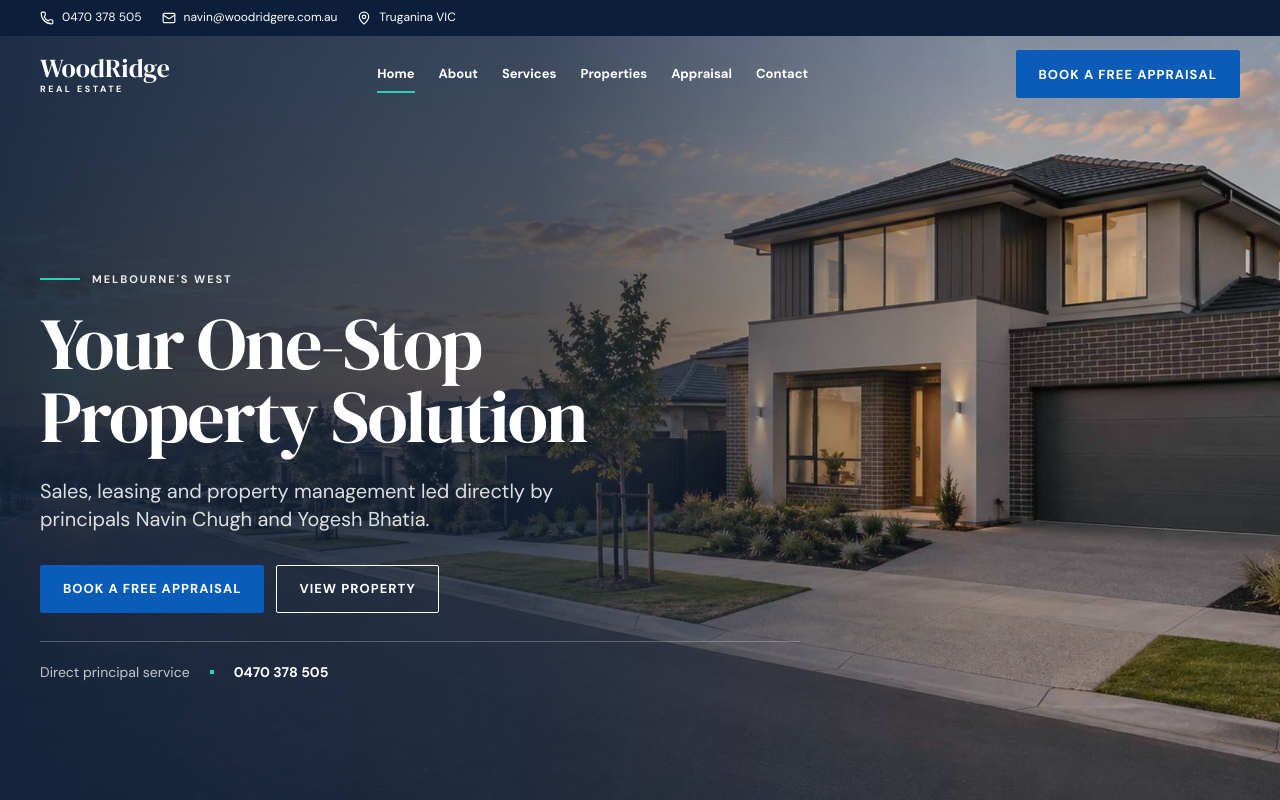
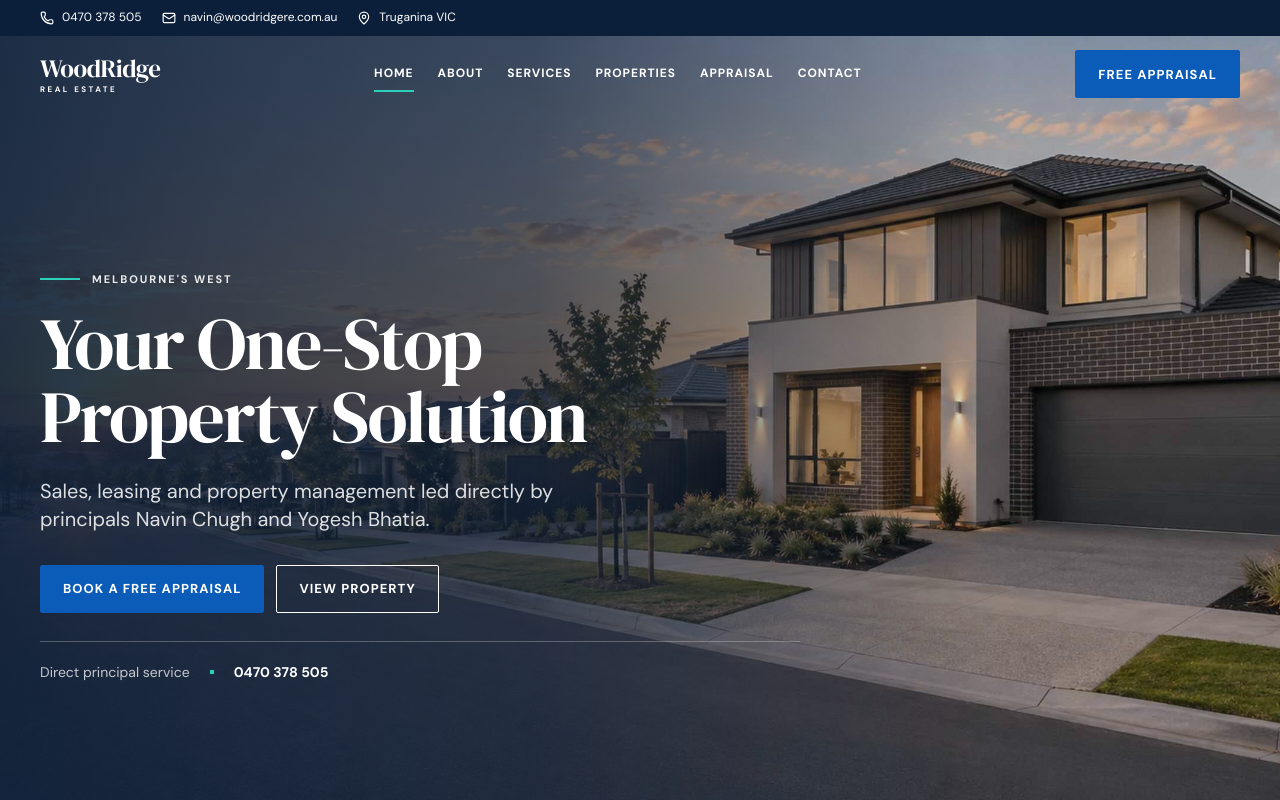
Before and after one commit to tayyabheree/Estate-website, a Next.js app: page / in a window 1280 px wide. Shown: the top 800 px of the page. Built offline with nearby package versions, Linux system fonts and the light colour scheme.

Commit message:
Polish WoodRidge presentation and remove asset dependencies

```diff
--- a/components/layout/SiteHeader.tsx
+++ b/components/layout/SiteHeader.tsx
@@ -1,10 +1,114 @@
 "use client";
+
 import { useEffect, useState } from "react";
 import { site } from "@/content/site";
 import { MobileMenu } from "./MobileMenu";
-export function SiteHeader(){
- const [scrolled,setScrolled]=useState(false);const [menuOpen,setMenuOpen]=useState(false);const [active,setActive]=useState("#home");
- useEffect(()=>{const onScroll=()=>setScrolled(window.scrollY>80);onScroll();window.addEventListener("scroll",onScroll,{passive:true});const ids=site.nav.map(([,href])=>href.slice(1));const observer=new IntersectionObserver((entries)=>{const visible=entries.filter(e=>e.isIntersecting).sort((a,b)=>b.intersectionRatio-a.intersectionRatio)[0];if(visible)setActive("#"+visible.target.id);},{rootMargin:"-35% 0px -55%",threshold:[0,.2,.6]});ids.forEach(id=>{const el=document.getElementById(id);if(el)observer.observe(el);});return()=>{window.removeEventListener("scroll",onScroll);observer.disconnect();};},[]);
- const dark=!scrolled;
- return <><header className={"site-header sticky top-0 z-50 h-[72px] transition-colors md:h-[76px] "+(scrolled?"border-b border-line bg-white text-navy":"bg-transparent text-white")} style={{marginBottom:"-76px"}}><div className="container flex h-full items-center justify-between"><a href="#home" className="leading-none" aria-label="WoodRidge Real Estate home"><span className={"block font-serif text-[26px] "+(dark?"text-white":"text-navy")}>WoodRidge</span><span className="mt-1 block text-[9px] font-bold tracking-[.28em]">REAL ESTATE</span></a><nav aria-label="Primary navigation" className="hidden items-center gap-6 lg:flex">{site.nav.map(([label,href])=><a key={href} href={href} className={"relative py-6 text-[13px] font-bold "+(active===href?"after:absolute after:bottom-4 after:left-0 after:h-0.5 after:w-full after:bg-teal":"")}>{label}</a>)}</nav><a href="#appraisal" className="btn btn--primary hidden xl:inline-flex">Book a Free Appraisal</a><button type="button" onClick={()=>setMenuOpen(true)} className="flex min-h-11 min-w-11 flex-col items-center justify-center gap-1.5 lg:hidden" aria-label="Open menu" aria-expanded={menuOpen}><span className="h-px w-6 bg-current"/><span className="h-px w-6 bg-current"/><span className="h-px w-6 bg-current"/></button></div></header><MobileMenu open={menuOpen} onClose={()=>setMenuOpen(false)}/></>;
+
+export function SiteHeader() {
+  const [scrolled, setScrolled] = useState(false);
+  const [menuOpen, setMenuOpen] = useState(false);
+  const [active, setActive] = useState("#home");
+
+  useEffect(() => {
+    const onScroll = () => setScrolled(window.scrollY > 72);
+
+    onScroll();
+    window.addEventListener("scroll", onScroll, { passive: true });
+
+    const observer = new IntersectionObserver(
+      (entries) => {
+        const visible = entries
+          .filter((entry) => entry.isIntersecting)
+          .sort((a, b) => b.intersectionRatio - a.intersectionRatio)[0];
+
+        if (visible) {
+          setActive("#" + visible.target.id);
+        }
+      },
+      { rootMargin: "-35% 0px -55%", threshold: [0, 0.2, 0.6] }
+    );
+
+    site.nav.forEach(([, href]) => {
+      const element = document.getElementById(href.slice(1));
+      if (element) observer.observe(element);
+    });
+
+    return () => {
+      window.removeEventListener("scroll", onScroll);
+      observer.disconnect();
+    };
+  }, []);
+
+  const transparent = !scrolled;
+
+  return (
+    <>
+      <header
+        className={
+          "site-header sticky top-0 z-50 h-[72px] transition-colors md:h-[76px] " +
+          (scrolled
+            ? "border-b border-line bg-white text-navy"
+            : "bg-transparent text-white")
+        }
+        style={{ marginBottom: "-76px" }}
+      >
+        <div className="container flex h-full items-center justify-between">
+          <a href="#home" className="min-w-0 leading-none" aria-label="WoodRidge Real Estate home">
+            <span
+              className={
+                "block font-serif text-[25px] tracking-[-.02em] " +
+                (transparent ? "text-white" : "text-navy")
+              }
+            >
+              WoodRidge
+            </span>
+            <span className="mt-1 block text-[8px] font-bold tracking-[.31em]">
+              REAL ESTATE
+            </span>
+          </a>
+
+          <nav
+            aria-label="Primary navigation"
+            className="hidden items-center gap-6 lg:flex"
+          >
+            {site.nav.map(([label, href]) => (
+              <a
+                key={href}
+                href={href}
+                className={
+                  "relative py-6 text-[12px] font-bold uppercase tracking-[.08em] " +
+                  (active === href
+                    ? "after:absolute after:bottom-4 after:left-0 after:h-0.5 after:w-full after:bg-teal"
+                    : "")
+                }
+              >
+                {label}
+              </a>
+            ))}
+          </nav>
+
+          <a
+            href="#appraisal"
+            className="btn btn--primary hidden min-h-11 px-4 xl:inline-flex"
+          >
+            Free Appraisal
+          </a>
+
+          <button
+            type="button"
+            onClick={() => setMenuOpen(true)}
+            className="flex min-h-11 min-w-11 flex-col items-end justify-center gap-1.5 lg:hidden"
+            aria-label="Open menu"
+            aria-expanded={menuOpen}
+          >
+            <span className="h-px w-7 bg-current" />
+            <span className="h-px w-5 bg-current" />
+            <span className="h-px w-7 bg-current" />
+          </button>
+        </div>
+      </header>
+
+      <MobileMenu open={menuOpen} onClose={() => setMenuOpen(false)} />
+    </>
+  );
 }
```
